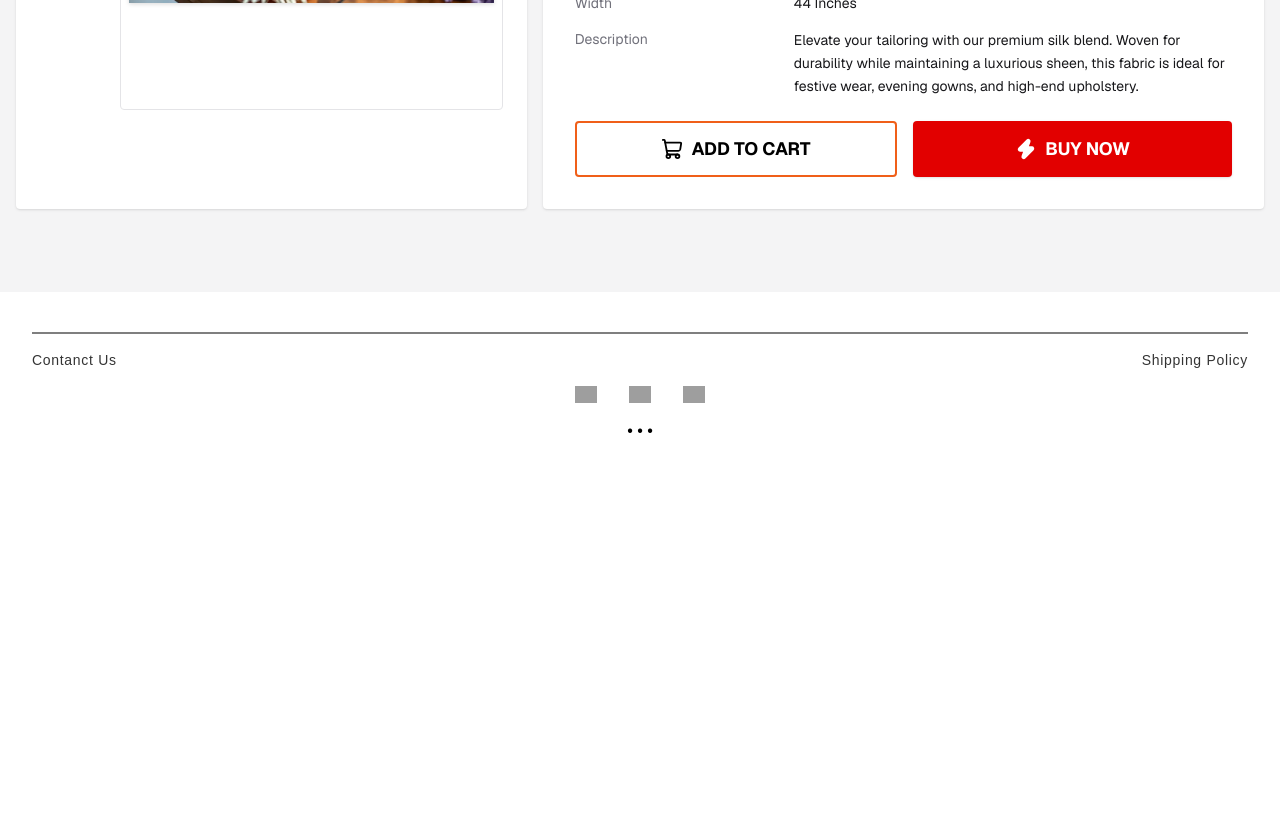
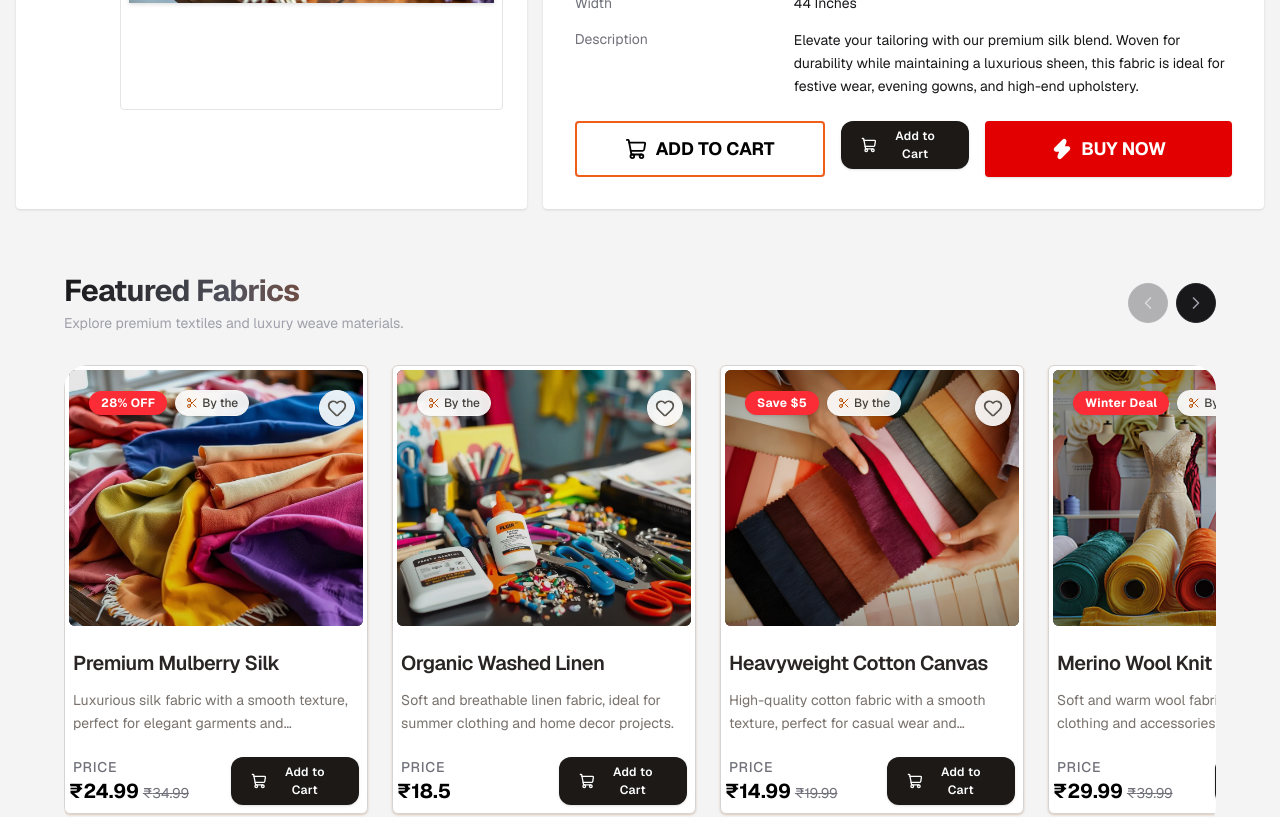
Before and after one commit to VivekDudi-Github/Matching-Center-Ecommerce, a Next.js app in the folder main/: page /shop/1 in a window 1280 px wide. Shown: the part 560-1377 px from the top of the page. Before the commit the page ends 1035 px from the top, so only its background shows below. Built offline with nearby package versions, Linux system fonts and the light colour scheme; grey boxes are pictures that could not be loaded.

Commit message:
feat: Enhance product page and cart functionality; add hydration wrapper, product skeleton, and improve cart item display

```diff
--- a/main/src/app/(home)/header.jsx
+++ b/main/src/app/(home)/header.jsx
@@ -6,6 +6,7 @@ import { useEffect, useState } from 'react';
 import {useTheme} from 'next-themes';
 import Link from 'next/link';
 import CartSideBar from '@/app/components/cart/CartSidebar';
+import HyderationWrapper from '../components/HyderationWrapper';
 
 function Header() {
   const {theme, setTheme} = useTheme();
@@ -127,7 +128,9 @@ function Header() {
       </AnimatePresence>
 
       {/* Cart Sidebar */}
-      <CartSideBar openChange={isCartOpen} />
+      <HyderationWrapper >
+        <CartSideBar openChange={isCartOpen} />
+      </HyderationWrapper>
     </motion.header>
   )
 }
--- a/main/src/app/(home)/shop/[id]/page.js
+++ b/main/src/app/(home)/shop/[id]/page.js
@@ -1,17 +1,25 @@
 "use client";
 
-import React, { useState } from 'react';
-import { ShoppingCart, Zap, Star } from 'lucide-react';
+import React, { useEffect, useState } from 'react';
+import { ShoppingCart, Zap, Star, Check } from 'lucide-react';
 import ProductGallery from '@/app/components/product/ProductGallery';
 import ColorSelector from '@/app/components/product/ColorSelector';
+import useCartStore from '@/app/store/CartStore';
+import CardSlider from '@/app/components/CardSlider';
+import { AnimatePresence , motion} from 'framer-motion';
+import { useHydratedStore } from '@/app/hooks/useHyderatedStore';
+import Skeleton from '@/app/components/product/ProductPageSkeleton';
+
 
 const PRODUCT_DATA = {
   title: 'Premium Handwoven Silk Blend Fabric - 1 Yard',
+  id: 'fab-91',
   price: '₹35.00',
   originalPrice: '₹50.00',
   rating: 4.8,
   reviews: 124,
   description: 'Elevate your tailoring with our premium silk blend. Woven for durability while maintaining a luxurious sheen, this fabric is ideal for festive wear, evening gowns, and high-end upholstery.',
+  quantity: 1,
   images: [
     '/dis_1.webp',
     '/dis_2.webp',
@@ -27,20 +35,32 @@ const PRODUCT_DATA = {
 };
 
 export default function ProductPage() {
+  const isHyderated = useHydratedStore();
+
   const [selectedColor, setSelectedColor] = useState(null);
+  const addItem = useCartStore(s => s.addItem);
+  const items = useCartStore(s => s.items);
+
+  const [isAdded, setIsAdded] = useState(false);
 
   const handleColorSelect = (color) => {
     setSelectedColor(color.hex);
   }
 
+  const handleAddToCart = () => {
+    setIsAdded(true) ;
+    addItem(PRODUCT_DATA);
+  }
+
+  useEffect(() => {
+    items.length > 0 ? setIsAdded(true) : setIsAdded(false);
+  }, [])
+
+  if(!isHyderated) return  <Skeleton /> ;
+
   return (
     <div className="min-h-screen bg-zinc-100 dark:bg-zinc-950 pb-20 lg:pb-0 font-sans">
 
-      {/*
-        Grid setup:
-        Mobile: Single column, white background blocks separated by grey gaps.
-        Desktop: 12-column grid, Images take 5 cols, Details take 7 cols.
-      */}
       <main className="max-w-[1400px] mx-auto lg:p-4">
         <div className="grid grid-cols-1 lg:grid-cols-12 gap-2 lg:gap-4">
 
@@ -118,11 +138,51 @@ export default function ProductPage() {
             </div>
             {/* Action Buttons */}
             <div className="flex gap-4 mt-6 px-4 lg:px-0">
-              <button className="flex-1 h-14 bg-[#ffffff] text-black font-bold text-lg rounded flex items-center justify-center gap-2 hover:bg-[#f39800] transition-colors dark:border-0 border-2 border-[#f05f19]">
+              <button className="flex-1 h-14 bg-[#ffffff] text-black font-bold text-lg rounded flex items-center justify-center gap-2 hover:bg-[#ffffffa3]  transition-colors dark:border-0 border-2 border-[#f05f19]"
+                onClick={handleAddToCart}
+              >
                 <ShoppingCart size={22} />
                 ADD TO CART
               </button>
-              <button className="flex-1 h-14 bg-[#e20000] text-white font-bold text-lg rounded shadow flex items-center justify-center gap-2 hover:bg-[#f05f19] transition-colors">
+              <motion.button
+                onClick={handleAddToCart}
+                disabled={isAdded}
+                whileTap={{ scale: 0.95 }}
+                className={`relative flex md:h-12 h-8  items-center justify-center overflow-hidden rounded-xl px-5  font-medium transition-all shadow-sm ${
+                  isAdded
+                    ? "bg-emerald-600 text-white md:w-36  max-w-2/5"
+                    : "bg-stone-900 text-white hover:bg-red-900 md:w-32 w-6"
+                }`}
+              >
+                <AnimatePresence mode="wait" initial={false}>
+                  {!isAdded ? (
+                    <motion.span
+                      key="add"
+                      initial={{ y: 15, opacity: 0 }}
+                      animate={{ y: 0, opacity: 1 }}
+                      exit={{ y: -15, opacity: 0 }}
+                      transition={{ duration: 0.2 }}
+                      className="flex items-center text-[12px] gap-1 font-semibold tracking-wide"
+                    >
+                      <ShoppingCart className="size-4 stroke-[2]" />
+                      <span className="hidden md:inline ">Add to Cart</span>
+                    </motion.span>
+                  ) : (
+                    <motion.span
+                      key="added"
+                      initial={{ y: 15, opacity: 0 }}
+                      animate={{ y: 0, opacity: 1 }}
+                      exit={{ y: -15, opacity: 0 }}
+                      transition={{ duration: 0.2 }}
+                      className="flex items-center gap-1.5 text-xs font-semibold tracking-wide"
+                    >
+                      <Check className="md:h-4 md:w-4 h-1 w-1 stroke-[3]" />
+                      Added!
+                    </motion.span>
+                  )}
+                </AnimatePresence>
+              </motion.button>
+              <button className="flex-1 h-14 bg-[#e20000] text-white font-bold text-lg rounded shadow flex items-center justify-center gap-2 hover:bg-[#e20000c9] hover:text-white transition-colors">
                 <Zap size={22} fill="currentColor" />
                 BUY NOW
               </button>
@@ -132,6 +192,7 @@ export default function ProductPage() {
 
 
       </main>
+      <CardSlider />
 
     </div>
   );
--- a/main/src/app/components/Card.jsx
+++ b/main/src/app/components/Card.jsx
@@ -42,7 +42,7 @@ export default function FabricProductCard({fabricDetails}) {
         className="group relative w-full max-w-sm overflow-hidden rounded-md bg-white dark:bg-zinc-950 md:p-1 p-1 shadow-sm shadow-amber-800/20 border border-stone-300 dark:border-zinc-800/80 dark:hover:border-zinc-700/50  transition-shadow duration-300 hover:shadow-xl "
       >
         {/* Top Badges Overlay */}
-        <div className="absolute md:top-6 top-4 md:left-6 left-4 z-10 flex items-center gap-2 duration-200">
+        <div className="absolute md:top-6 top-3 md:left-6 left-3 z-10 flex items-center gap-2 duration-200">
           {fabricData.saleTag && (
             <span className="rounded-full bg-red-500 px-3 py-1 md:text-xs text-[7px] font-bold tracking-wide text-white shadow-sm">
               {fabricData.saleTag}
@@ -56,7 +56,7 @@ export default function FabricProductCard({fabricDetails}) {
 
         <button
           onClick={() => setIsLiked(!isLiked)}
-          className="absolute md:top-6 top-4 right-6 z-10 flex md:size-9 size-5 p-0.5 items-center justify-center rounded-full bg-white/90 backdrop-blur-md text-stone-600 shadow-sm border border-stone-100 transition-all hover:bg-white hover:scale-105 active:scale-95"
+          className="absolute md:top-6 top-3 right-3 z-10 flex md:size-9 size-5 p-0.5 items-center justify-center rounded-full bg-white/90 backdrop-blur-md text-stone-600 shadow-sm border border-stone-100 transition-all hover:bg-white hover:scale-105 active:scale-95"
           aria-label="Add to wishlist"
         >
           <Heart
--- a/main/src/app/components/CardSlider.jsx
+++ b/main/src/app/components/CardSlider.jsx
@@ -7,23 +7,23 @@ import Card from './Card';
 
 // Mock list array of fabrics to populate our slider
 export const products = [
-  { id: "fab-1", title: "Premium Mulberry Silk", price: 24.99, originalPrice: 34.99, unit: "yard" , saleTag: "28% OFF", imageUrl: "/dis_1.webp", color: "pink", description: "Luxurious silk fabric with a smooth texture, perfect for elegant garments and accessories.Luxurious silk fabric with a smooth texture, perfect for elegant garments and accessories." },
-  { id: "fab-2", title: "Organic Washed Linen", price: 18.50, originalPrice: null, saleTag: null,unit: "yard" , imageUrl: "/dis_2.webp", color: "pink", description: "Soft and breathable linen fabric, ideal for summer clothing and home decor projects." },
-  { id: "fab-3", title: "Heavyweight Cotton Canvas", price: 14.99, originalPrice: 19.99, saleTag: "Save $5",unit: "yard" , imageUrl: "/fabrics_3.webp", color: "maroon", description: "High-quality cotton fabric with a smooth texture, perfect for casual wear and everyday clothing." },
-  { id: "fab-4", title: "Merino Wool Knit", price: 29.99, originalPrice: 39.99, saleTag: "Winter Deal",unit: "yard" ,imageUrl: "/fabrics_2.jpg", color: "red", description: "Soft and warm wool fabric, ideal for winter clothing and accessories." },
-  { id: "fab-5", title: "Vintage Floral Chiffon", price: 16.25, originalPrice: null, saleTag: null,unit: "yard" , imageUrl: "fabrics_1.webp", color: "gray", description: "Traditional floral chiffon fabric, perfect for special occasions and weddings." },
+  { id: "fab-1", quantity: 1, title: "Premium Mulberry Silk", price: 24.99, originalPrice: 34.99,  saleTag: "28% OFF", imageUrl: "/dis_1.webp", color: "pink", description: "Luxurious silk fabric with a smooth texture, perfect for elegant garments and accessories.Luxurious silk fabric with a smooth texture, perfect for elegant garments and accessories." },
+  { id: "fab-2", quantity: 1, title: "Organic Washed Linen", price: 18.50, originalPrice: null, saleTag: null, imageUrl: "/dis_2.webp", color: "pink", description: "Soft and breathable linen fabric, ideal for summer clothing and home decor projects." },
+  { id: "fab-3", quantity: 1, title: "Heavyweight Cotton Canvas", price: 14.99, originalPrice: 19.99, saleTag: "Save $5", imageUrl: "/fabrics_3.webp", color: "maroon", description: "High-quality cotton fabric with a smooth texture, perfect for casual wear and everyday clothing." },
+  { id: "fab-4", quantity: 1, title: "Merino Wool Knit", price: 29.99, originalPrice: 39.99, saleTag: "Winter Deal",imageUrl: "/fabrics_2.jpg", color: "red", description: "Soft and warm wool fabric, ideal for winter clothing and accessories." },
+  { id: "fab-5", quantity: 1, title: "Vintage Floral Chiffon", price: 16.25, originalPrice: null, saleTag: null, imageUrl: "/fabrics_1.webp", color: "gray", description: "Traditional floral chiffon fabric, perfect for special occasions and weddings." },
 
-  { id: "fab-31", title: "Premium Mulberry Silk", price: 24.99, originalPrice: 34.99, saleTag: "28% OFF",unit: "yard" , imageUrl: "/dis_1.webp", color: "pink", description: "Luxurious silk fabric with a smooth texture, perfect for elegant garments and accessories." },
-  { id: "fab-32", title: "Organic Washed Linen", price: 18.50, originalPrice: null, saleTag: null,unit: "yard" , imageUrl: "/dis_2.webp", color: "maroon", description: "Soft and breathable linen fabric, ideal for summer clothing and home decor projects." },
-  { id: "fab-33", title: "Heavyweight Cotton Canvas", price: 14.99, originalPrice: 19.99, saleTag: "Save $5",unit: "yard" , imageUrl: "/fabrics_3.webp", color: "red", description: "High-quality cotton fabric with a smooth texture, perfect for casual wear and everyday clothing." },
-  { id: "fab-34", title: "Merino Wool Knit", price: 29.99, originalPrice: 39.99, saleTag: "Winter Deal",unit: "yard" , imageUrl: "/fabrics_2.jpg", color: "maroon", description: "Soft and warm wool fabric, ideal for winter clothing and accessories." },
-  { id: "fab-35", title: "Vintage Floral Chiffon", price: 16.25, originalPrice: null, saleTag: null,unit: "yard" , imageUrl: "fabrics_1.webp", color: "gray", description: "Traditional floral chiffon fabric, perfect for special occasions and weddings." },
+  { id: "fab-31", quantity: 1, title: "Premium Mulberry Silk", price: 24.99, originalPrice: 34.99, saleTag: "28% OFF", imageUrl: "/dis_1.webp", color: "pink", description: "Luxurious silk fabric with a smooth texture, perfect for elegant garments and accessories." },
+  { id: "fab-32", quantity: 1, title: "Organic Washed Linen", price: 18.50, originalPrice: null, saleTag: null, imageUrl: "/dis_2.webp", color: "maroon", description: "Soft and breathable linen fabric, ideal for summer clothing and home decor projects." },
+  { id: "fab-33", quantity: 1, title: "Heavyweight Cotton Canvas", price: 14.99, originalPrice: 19.99, saleTag: "Save $5", imageUrl: "/fabrics_3.webp", color: "red", description: "High-quality cotton fabric with a smooth texture, perfect for casual wear and everyday clothing." },
+  { id: "fab-34", quantity: 1, title: "Merino Wool Knit", price: 29.99, originalPrice: 39.99, saleTag: "Winter Deal", imageUrl: "/fabrics_2.jpg", color: "maroon", description: "Soft and warm wool fabric, ideal for winter clothing and accessories." },
+  { id: "fab-35", quantity: 1, title: "Vintage Floral Chiffon", price: 16.25, originalPrice: null, saleTag: null, imageUrl: "/fabrics_1.webp", color: "gray", description: "Traditional floral chiffon fabric, perfect for special occasions and weddings." },
 
-  { id: "fab-21", title: "Premium Mulberry Silk", price: 24.99, originalPrice: 34.99, saleTag: "28% OFF",unit: "yard" , imageUrl: "/dis_1.webp", color: "pink", description: "Luxurious silk fabric with a smooth texture, perfect for elegant garments and accessories." },
-  { id: "fab-22", title: "Organic Washed Linen", price: 18.50, originalPrice: null, saleTag: null, imageUrl: "/dis_2.webp", color: "maroon", description: "Soft and breathable linen fabric, ideal for summer clothing and home decor projects." },
-  { id: "fab-23", title: "Heavyweight Cotton Canvas", price: 14.99, originalPrice: 19.99, saleTag: "Save $5",unit: "yard" , color: "red", imageUrl: "/fabrics_3.webp", description: "High-quality cotton fabric with a smooth texture, perfect for casual wear and everyday clothing." },
-  { id: "fab-24", title: "Merino Wool Knit", price: 29.99, originalPrice: 39.99, saleTag: "Winter Deal",unit: "yard" , color: "gray", imageUrl: "/fabrics_2.jpg", description: "Soft and warm wool fabric, ideal for winter clothing and accessories." },
-  { id: "fab-25", title: "Vintage Floral Chiffon", price: 16.25, originalPrice: null, saleTag: null,unit: "yard" , color: "pink", imageUrl: "fabrics_1.webp", description: "Traditional floral chiffon fabric, perfect for special occasions and weddings." }
+  { id: "fab-21", quantity: 1, title: "Premium Mulberry Silk", price: 24.99, originalPrice: 34.99, saleTag: "28% OFF", imageUrl: "/dis_1.webp", color: "pink", description: "Luxurious silk fabric with a smooth texture, perfect for elegant garments and accessories." },
+  { id: "fab-22", quantity: 1, title: "Organic Washed Linen", price: 18.50, originalPrice: null, saleTag: null, imageUrl: "/dis_2.webp", color: "maroon", description: "Soft and breathable linen fabric, ideal for summer clothing and home decor projects." },
+  { id: "fab-23", quantity: 1, title: "Heavyweight Cotton Canvas", price: 14.99, originalPrice: 19.99, saleTag: "Save $5", color: "red", imageUrl: "/fabrics_3.webp", description: "High-quality cotton fabric with a smooth texture, perfect for casual wear and everyday clothing." },
+  { id: "fab-24", quantity: 1, title: "Merino Wool Knit", price: 29.99, originalPrice: 39.99, saleTag: "Winter Deal", color: "gray", imageUrl: "/fabrics_2.jpg", description: "Soft and warm wool fabric, ideal for winter clothing and accessories." },
+  { id: "fab-25", quantity: 1, title: "Vintage Floral Chiffon", price: 16.25, originalPrice: null, saleTag: null, color: "pink", imageUrl: "/fabrics_1.webp", description: "Traditional floral chiffon fabric, perfect for special occasions and weddings." }
 
 ];
 
--- a/main/src/app/components/HyderationWrapper.jsx
+++ b/main/src/app/components/HyderationWrapper.jsx
@@ -3,14 +3,14 @@
 import { useEffect, useState } from "react"
 
 
-function HyderationWrapper({children}) {
+function HyderationWrapper({children, skeleton}) {
   const [isMounted, setIsMounted] = useState(false);
 
   useEffect(() => {
     setIsMounted(true);
   }, []);
 
-  if(!isMounted) return null;
+  if(!isMounted) return skeleton ?? null;
   return (
     <>{children}</>
   )
--- /dev/null
+++ b/main/src/app/components/product/ProductPageSkeleton.jsx
@@ -0,0 +1,9 @@
+import React from 'react'
+
+function ProductPageSkeleton() {
+  return (
+    <div>ProductPageSkeleton</div>
+  )
+}
+
+export default ProductPageSkeleton
--- a/main/src/app/store/CartStore.jsx
+++ b/main/src/app/store/CartStore.jsx
@@ -5,7 +5,8 @@ import {persist} from "zustand/middleware";
 const SHIPPING = 80;
 const FREE_SHIPPING_ABOVE = 2000;
 
-const useCartStore = create(persist (
+const useCartStore = create(
+  persist (
     (set) => ({
     items: [],
 
@@ -43,6 +44,7 @@ const useCartStore = create(persist (
         ),
       })),
 
+
     removeItem: (id) =>
       set((state) => ({
         items: state.items.filter((item) => item.id !== id),
```
Also changed, not shown: main/src/app/components/cart/CartFooter.jsx (+21 -11 lines), main/src/app/components/cart/CartItem.jsx (+9 -8 lines), main/src/app/components/cart/CartSidebar.jsx (+11 -27 lines).
